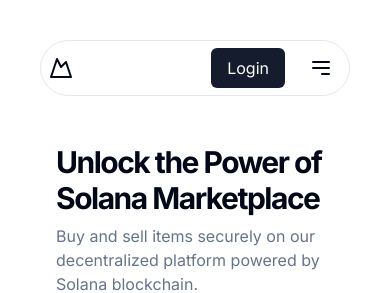
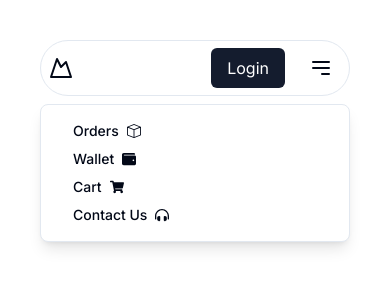
Before and after one commit to Ayushjodd/Xemen, a Next.js app: page / in a window 390 px wide. Both pictures are taken after a click on the button 321 px from the left and 68 px from the top of the page. Shown: the top 293 px of the page. Built offline with nearby package versions, Linux system fonts and the light colour scheme; no server answers.

Commit message:
made appbar responsive

```diff
--- a/components/Appbar/Appbar.tsx
+++ b/components/Appbar/Appbar.tsx
@@ -7,16 +7,20 @@
 import { signOut, useSession } from "next-auth/react";
 import { useEffect, useState } from "react";
 import { MdLogout } from "react-icons/md";
-import { FaWallet, FaShoppingCart, FaHeadphonesAlt } from "react-icons/fa";
+import { FaWallet, FaShoppingCart, FaHeadphonesAlt, FaHome } from "react-icons/fa";
 import { BsBox } from "react-icons/bs";
 import { DropdownMenu, DropdownMenuContent, DropdownMenuItem, DropdownMenuLabel, DropdownMenuTrigger } from "@/components/ui/dropdown-menu";
 import { UserRound } from "lucide-react";
 import UserImage from "./UserImage";
+import { MdOutlineProductionQuantityLimits } from "react-icons/md";
+import { FaPen } from "react-icons/fa6";
 
 export default function Appbar() {
   const router = useRouter();
   const { data: session } = useSession();
   const [user, setUser] = useState(false);
+  const [menuOpen, setMenuOpen] = useState(false);
+
 
   useEffect(() => {
     if (session?.user) {
@@ -30,6 +34,10 @@
     await signOut({ callbackUrl: "/" });
   };
 
+  const toggleMenu = () => {
+    setMenuOpen(!menuOpen);
+  };
+
   return (
     <div>
       <header className="px-2 lg:px-4 h-14 flex items-center justify-between border rounded-full">
@@ -39,7 +47,7 @@
         </Link>
 
         <nav className="hidden sm:flex items-center gap-4 sm:gap-6">
-          <Link href="#" className="text-sm font-medium hover:underline underline-offset-4 px-2" prefetch={false}>
+          <Link href="/orders" className="text-sm font-medium hover:underline underline-offset-4 px-2" prefetch={false}>
             <div className="pr-2 lg:pr-4 flex items-center">
               <BsBox /> <span className="pl-2">Orders</span>
             </div>
@@ -100,10 +108,24 @@
                 </DropdownMenuLabel>
                 <DropdownMenuItem
                   className="flex gap-2 cursor-pointer text-black/70 hover:text-black transition"
-                  onClick={() => router.push('/profile')}
+                  onClick={() => router.push('/')}
                 >
-                  <span><UserRound size={15} /></span>
-                  <span>Profile</span>
+                  <FaHome/>
+                  <span>Home</span>
+                </DropdownMenuItem>
+                <DropdownMenuItem
+                  className="flex gap-2 cursor-pointer text-black/70 hover:text-black transition"
+                  onClick={() => router.push('/all-items')}
+                >
+                  <MdOutlineProductionQuantityLimits />
+                  <span>All Items</span>
+                </DropdownMenuItem>
+                <DropdownMenuItem
+                  className="flex gap-2 cursor-pointer text-black/70 hover:text-black transition"
+                  onClick={() => router.push('/list-an-item')}
+                >
+                  <FaPen/>
+                  <span>List an Item</span>
                 </DropdownMenuItem>
                 <DropdownMenuItem
                   className="flex gap-2 cursor-pointer text-black/70 hover:text-black transition"
@@ -117,7 +139,7 @@
           )}
           <button
             className="ml-4 sm:hidden text-sm font-medium hover:underline underline-offset-4 px-2"
-            onClick={() => {} /* Implement mobile menu toggle if needed */}
+            onClick={toggleMenu}
           >
             <svg
               xmlns="http://www.w3.org/2000/svg"
@@ -136,6 +158,48 @@
           </button>
         </div>
       </header>
+      {menuOpen && (
+        <div className="sm:hidden mt-2 bg-white border rounded-lg shadow-lg p-4">
+          <nav className="flex flex-col gap-2">
+            <Link
+              href="/orders"
+              className="text-sm font-medium hover:underline underline-offset-4 px-4"
+              prefetch={false}
+            >
+                <span className="flex items-center">
+              Orders <span className="px-2"><BsBox/></span>
+              </span>
+            </Link>
+            <Link
+              href="/wallet"
+              className="text-sm font-medium hover:underline underline-offset-4 px-4"
+              prefetch={false}
+            >
+              <span className="flex items-center">
+              Wallet <span className="px-2"><FaWallet /></span>
+              </span>
+            </Link>
+            <Link
+              href="/cart"
+              className="text-sm font-medium hover:underline underline-offset-4 px-4"
+              prefetch={false}
+            >
+        <span className="flex items-center">
+              Cart <span className="px-2"><FaShoppingCart /></span>
+              </span>
+            </Link>
+            <Link
+              href="#"
+              className="text-sm font-medium hover:underline underline-offset-4 px-4"
+              prefetch={false}
+            >
+                 <span className="flex items-center">
+              Contact Us <span className="px-2"><FaHeadphonesAlt /></span>
+              </span>
+            </Link>
+          </nav>
+        </div>
+      )}
     </div>
   );
 }
```
